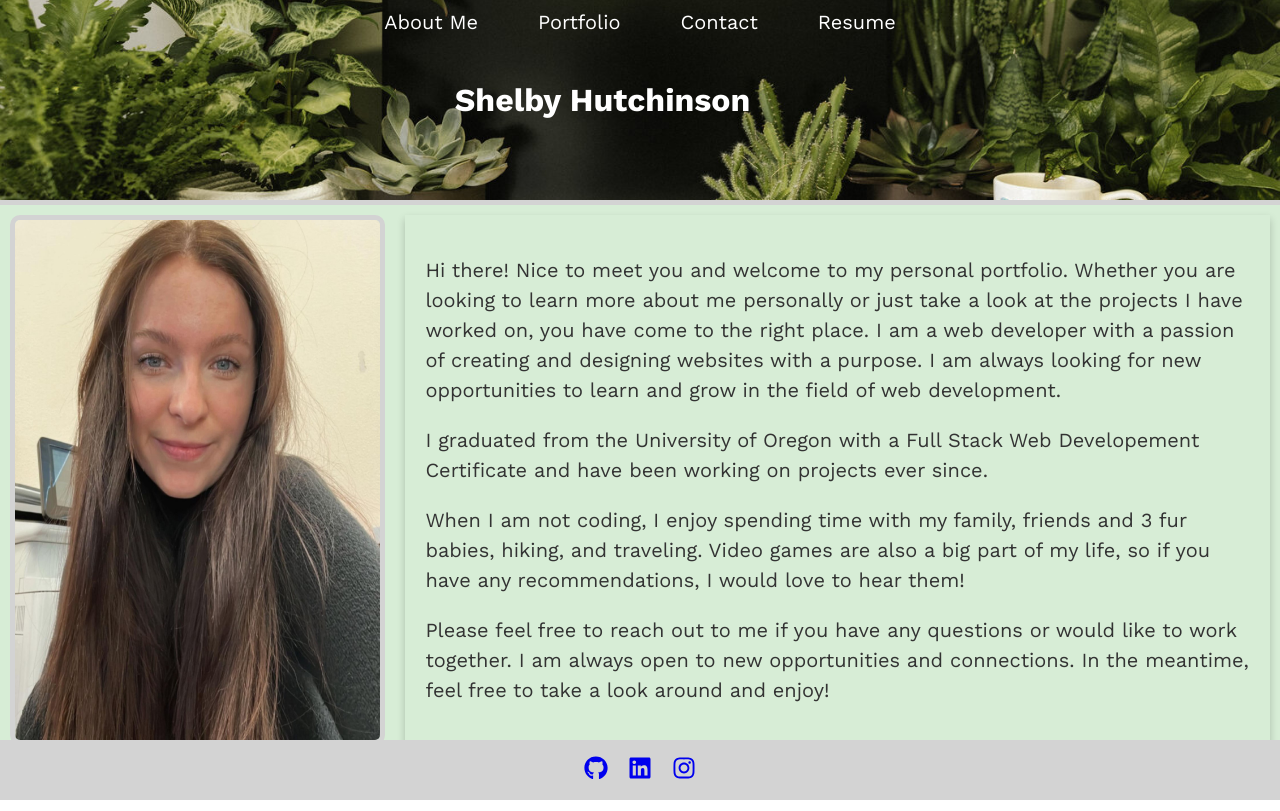
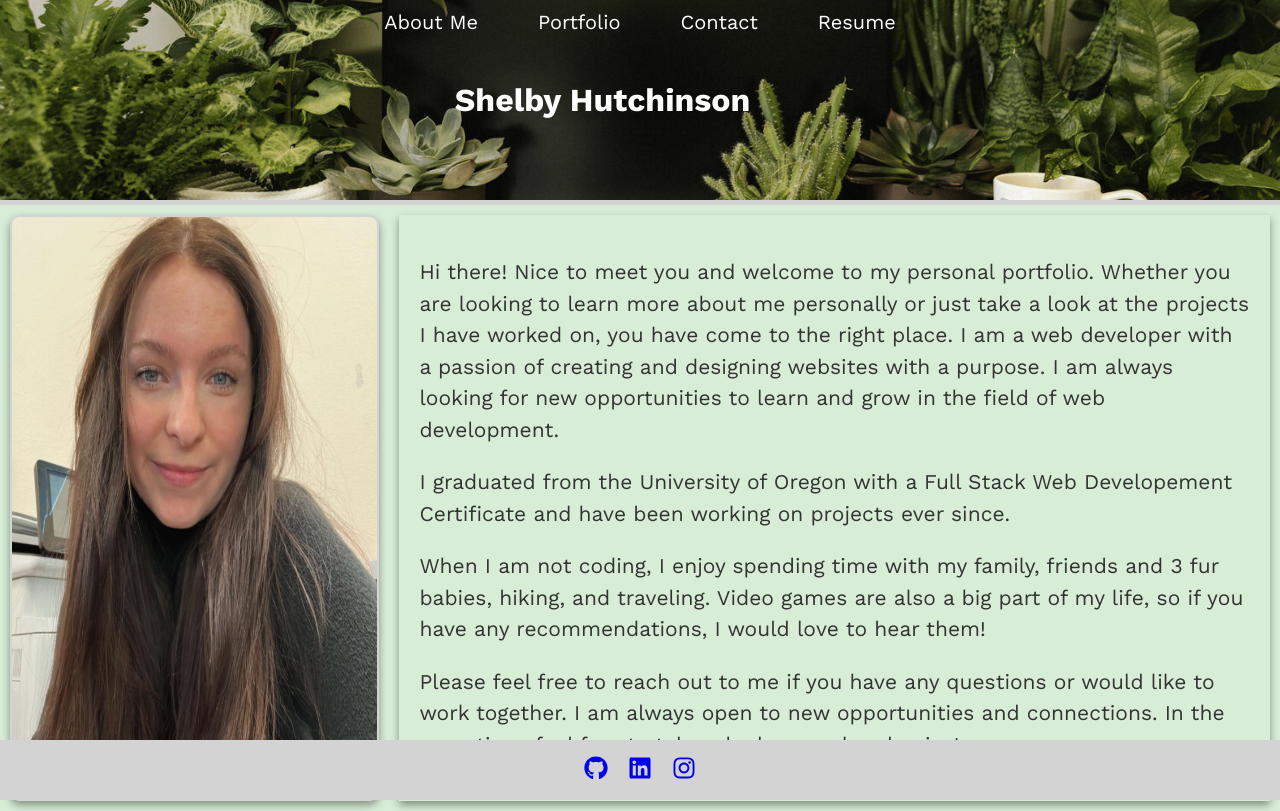
Before and after one commit to shhutc18/React-Portfolio, a React (Vite) app: page / in a window 1280 px wide. Built offline with nearby package versions, Linux system fonts and the light colour scheme.

Commit message:
added shadow effects

```diff
--- a/src/components/AboutMe.jsx
+++ b/src/components/AboutMe.jsx
@@ -13,16 +13,17 @@ const AboutMe = () => {
     width: '29%', // Make the image smaller
     marginRight: '20px',
     borderRadius: '10px', // Add rounded corners
-    border: '5px solid lightgrey',
+    border: '2px solid lightgrey',
+    boxShadow: '0px 4px 8px rgba(0, 0, 0, 0.4)',
   };
 
   const textStyle = {
     width: '80%',
-    fontSize: '20px',
+    fontSize: '21px',
     fontFamily: "'Work Sans', sans-serif",
     color: '#333',
     lineHeight: '1.5',
-    boxShadow: '0px 4px 8px rgba(0, 0, 0, 0.2)', // Add a box shadow
+    boxShadow: '0px 4px 8px rgba(0, 0, 0, 0.4)', // Add a box shadow
     padding: '20px', // Add some padding
   };
 
```
